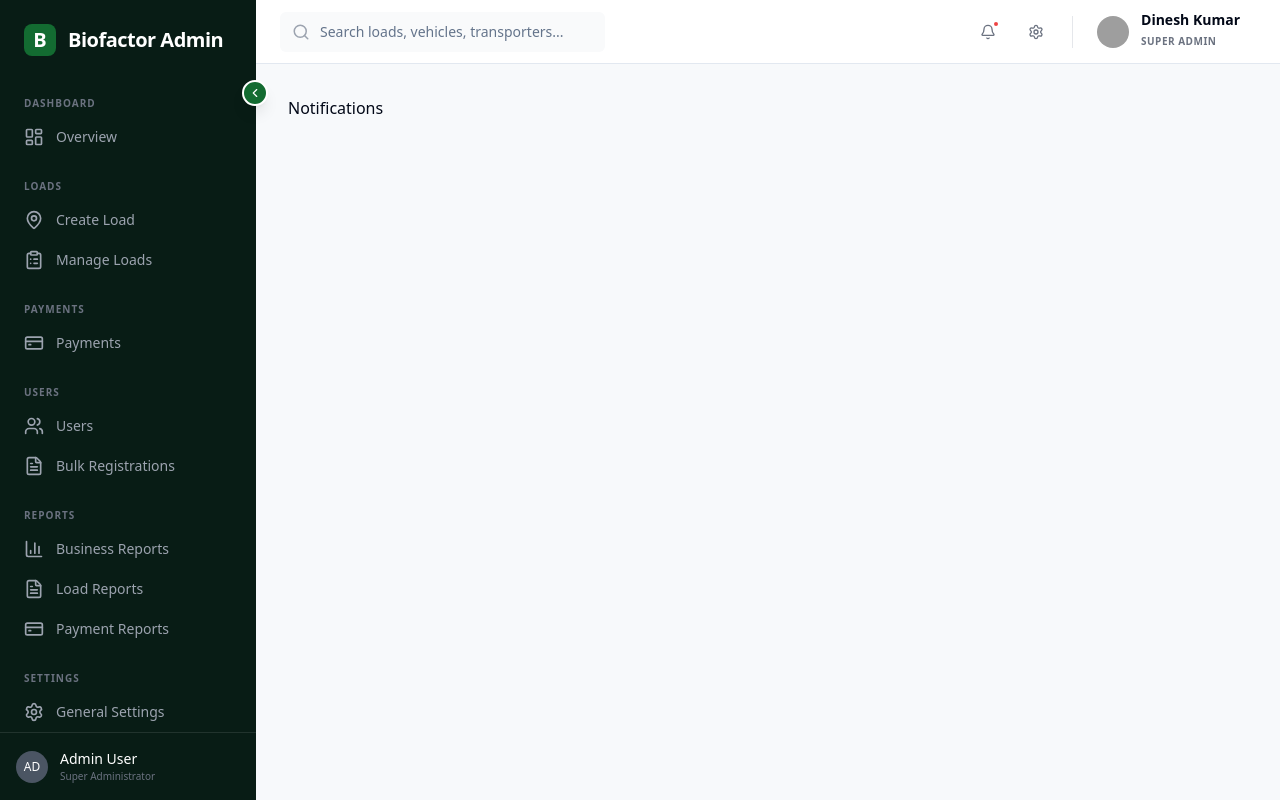
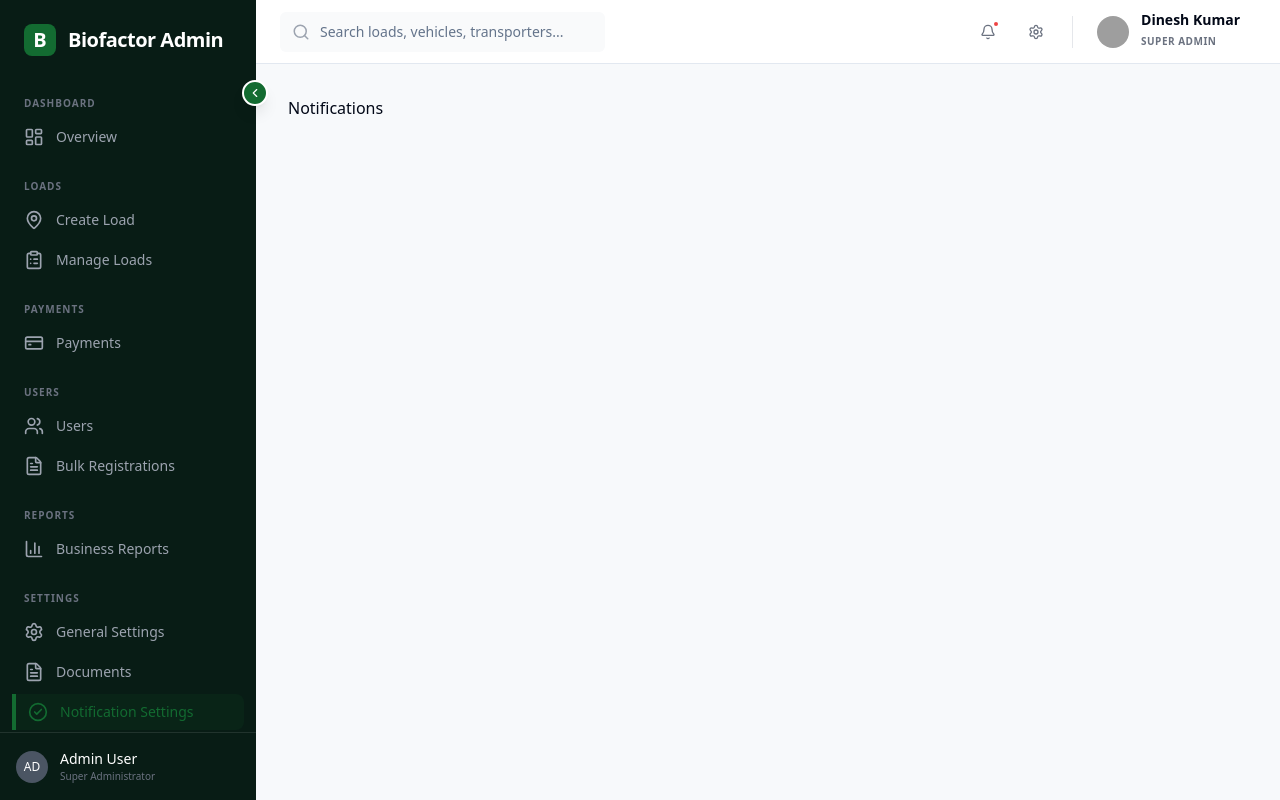
Before and after one commit to Saidinesh2004/Admin-dashboard-biofactor-app, a React (Vite) app: page /settings/notifications in a window 1280 px wide. Built offline with nearby package versions, Linux system fonts and the light colour scheme; grey boxes are pictures that could not be loaded.

Commit message:
chore: remove load reports and payment reports subroutes and menu items

```diff
--- a/src/App.tsx
+++ b/src/App.tsx
@@ -24,8 +24,6 @@ const App = () => {
           <Route path="bulk-registrations" element={<BulkRegistrationPage />} />
 
           <Route path="reports" element={<Reports />} />
-          <Route path="reports/loads" element={<Reports />} />
-          <Route path="reports/payments" element={<Reports />} />
 
           <Route path="settings" element={<div>General Settings</div>} />
           <Route path="settings/documents" element={<div>Documents</div>} />
--- a/src/components/layout/Sidebar.tsx
+++ b/src/components/layout/Sidebar.tsx
@@ -34,9 +34,7 @@ const menuItems = [
     { name: "Bulk Registrations", icon: FileText, path: "/bulk-registrations" }
   ]},
   { group: "REPORTS", items: [
-    { name: "Business Reports", icon: BarChart3, path: "/reports" },
-    { name: "Load Reports", icon: FileText, path: "/reports/loads" },
-    { name: "Payment Reports", icon: CreditCard, path: "/reports/payments" }
+    { name: "Business Reports", icon: BarChart3, path: "/reports" }
   ]},
   { group: "SETTINGS", items: [
     { name: "General Settings", icon: Settings, path: "/settings" },
```
